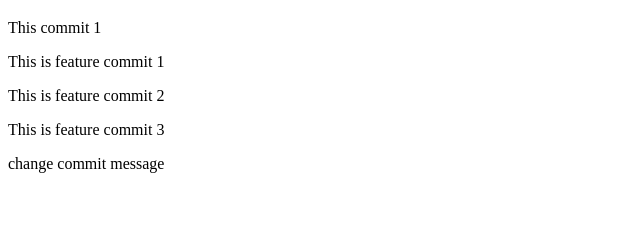
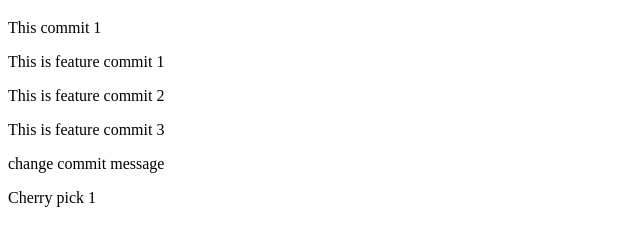
Before and after one commit to vipul832/Git_Practical, a plain HTML site: page index.html in a window 1280 px wide. Shown: the part 61-306 px from the top of the page, without its empty margins (0-640 px from the left). Drawn offline with Linux system fonts and the light colour scheme.

Commit message:
cherry pick 1 commit

```diff
--- a/index.html
+++ b/index.html
@@ -13,5 +13,6 @@
     <p>This is feature commit 2</p>
     <p>This is feature commit 3</p>
     <p> change commit message</p>
+    <p>Cherry pick 1</p>
 </body>
 </html>
```
